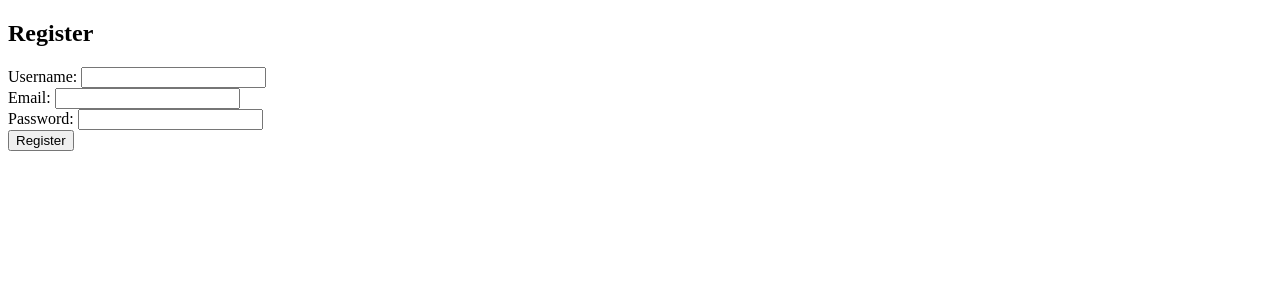
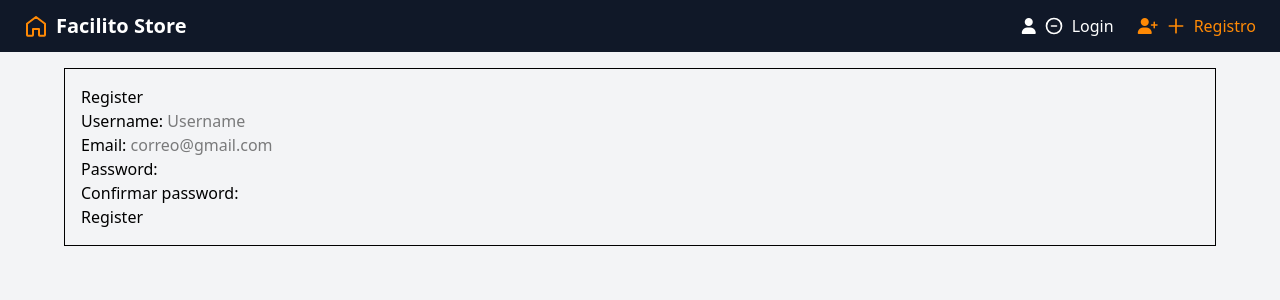
Before and after one commit to jimmyegc/python-django-facilito-store, a Django app: page /usuarios/registro in a window 1280 px wide. Shown: the top 300 px of the page. Run offline with Django 5.2, Linux system fonts and the light colour scheme; some libraries are stand-ins or nearby versions.

Commit message:
Fix 10032025

```diff
--- a/facilito_store/forms.py
+++ b/facilito_store/forms.py
@@ -1,6 +1,36 @@
 from django import forms
+from django.contrib.auth.models import User
 
 class RegisterForm(forms.Form):
-    username = forms.CharField(required=True, min_length=4, max_length=50)
-    email = forms.EmailField(required=True)
-    password = forms.CharField(required=True)
+    username = forms.CharField(required=True, min_length=4, max_length=50, widget=forms.TextInput(attrs={'class':'form-control', 'id': 'username', 'placeholder': 'Username'}))
+    email = forms.EmailField(required=True, widget=forms.EmailInput(attrs={'class': 'form-control', 'id': 'email', 'placeholder': 'correo@gmail.com'}))
+    password = forms.CharField(required=True, widget=forms.PasswordInput())
+    password2 = forms.CharField(label='Confirmar password', required=True, widget=forms.PasswordInput(attrs={'class': 'form-control'}))
+
+    def clean_username(self):
+        username = self.cleaned_data.get('username')
+
+        if User.objects.filter(username=username).exists():
+            raise forms.ValidationError('El username ya se encuentra en uso.')
+
+        return username
+
+    def clean_email(self):
+        email = self.cleaned_data.get('email')
+
+        if User.objects.filter(email=email).exists():
+            raise forms.ValidationError('El email ya se encuentra en uso.')
+
+        return email
+
+    def clean(self): #Validar campos que dependan de uno del otro
+        cleaned_data = super().clean()
+        if cleaned_data.get('password2') != cleaned_data.get('password'):
+            self.add_error('password2', 'El password no coincide')
+
+    def save(self):
+        return User.objects.create_user(
+                    self.cleaned_data.get('username'),
+                    self.cleaned_data.get('email'),
+                    self.cleaned_data.get('password'),
+                )
--- a/facilito_store/settings.py
+++ b/facilito_store/settings.py
@@ -38,6 +38,7 @@ INSTALLED_APPS = [
     'django.contrib.sessions',
     'django.contrib.messages',
     'django.contrib.staticfiles',
+    'products'
 ]
 
 MIDDLEWARE = [
--- a/facilito_store/views.py
+++ b/facilito_store/views.py
@@ -3,6 +3,7 @@ from django.contrib import messages
 from django.contrib.auth import login
 from django.contrib.auth import logout
 from django.contrib.auth import authenticate
+from django.contrib.auth.models import User
 from .forms import RegisterForm
 
 def index(request):
@@ -16,6 +17,9 @@ def index(request):
     })
 
 def login_view (request):
+    if request.user.is_authenticated:
+        return redirect('index')
+
     if request.method == 'POST':
         username = request.POST['username']
         password = request.POST['password']
@@ -35,7 +39,17 @@ def logout_view(request):
     return redirect('login')
 
 def register(request):
-    form = RegisterForm()
+    if request.user.is_authenticated:
+        return redirect('index')
+
+    form = RegisterForm(request.POST or None) #POST se genera con lo que envia el usuario
+    if request.method == 'POST' and form.is_valid():
+        user = form.save()
+        if user:
+            login(request, user)
+            messages.success(request, 'Usuario creado con éxito.')
+            return redirect('index')
+
     return render(request, 'users/register.html', {
         'form': form
     })
--- /dev/null
+++ b/products/admin.py
@@ -0,0 +1,4 @@
+from django.contrib import admin
+from .models import Product
+
+admin.site.register(Product)
--- /dev/null
+++ b/products/apps.py
@@ -0,0 +1,6 @@
+from django.apps import AppConfig
+
+
+class ProductsConfig(AppConfig):
+    default_auto_field = 'django.db.models.BigAutoField'
+    name = 'products'
--- /dev/null
+++ b/products/tests.py
@@ -0,0 +1,3 @@
+from django.test import TestCase
+
+# Create your tests here.
--- /dev/null
+++ b/products/views.py
@@ -0,0 +1,3 @@
+from django.shortcuts import render
+
+# Create your views here.
--- /dev/null
+++ b/templates/base.html
@@ -0,0 +1,23 @@
+{% load static %}
+<!DOCTYPE html>
+<html lang="en">
+
+<head>
+  <meta charset="UTF-8">
+  <meta name="viewport" content="width=device-width, initial-scale=1.0">
+  <title></title>
+  <script src="https://cdn.jsdelivr.net/npm/@tailwindcss/browser@4"></script>
+  <link rel="stylesheet" href="{% static 'css/style.css' %}">
+</head>
+
+<body class="bg-gray-100">
+  {% include 'navbar.html' %}
+  {% include 'messages.html' %}
+  <div class="max-w-6xl border mx-auto mt-4 p-4">
+    {% block content %}
+    {% endblock %}
+  </div>
+</body>
+<script src="https://kit.fontawesome.com/9af4a6305a.js" crossorigin="anonymous"></script>
+
+</html>
--- /dev/null
+++ b/templates/messages.html
@@ -0,0 +1,5 @@
+{% if messages %}
+{% for message in messages %}
+<div class="{% if message.tags == 'success'%} alert-success {%else%} alert-danger {%endif%}">{{ message }}</div>
+{% endfor %}
+{% endif %}
--- /dev/null
+++ b/templates/navbar.html
@@ -0,0 +1,101 @@
+{% url 'login' as login %}
+{% url 'register' as register %}
+<nav class="bg-gray-900 text-white px-6 py-3">
+  <div class="flex items-center justify-between">
+    <!-- Logo / Nombre -->
+    <a href="#" class="text-xl font-bold flex items-center gap-2">
+      <!-- Icono Home -->
+      <svg xmlns="http://www.w3.org/2000/svg" class="h-6 w-6 text-orange-400" fill="none" viewBox="0 0 24 24"
+        stroke="currentColor">
+        <path stroke-linecap="round" stroke-linejoin="round" stroke-width="2"
+          d="M3 9.75L12 3l9 6.75V21a.75.75 0 01-.75.75h-4.5a.75.75 0 01-.75-.75V15h-6v6a.75.75 0 01-.75.75h-4.5A.75.75 0 013 21V9.75z" />
+      </svg>
+      Facilito Store
+    </a>
+
+    <!-- Botón Hamburguesa (móvil) -->
+    <button id="menu-btn" class="md:hidden focus:outline-none">
+      <svg xmlns="http://www.w3.org/2000/svg" class="h-7 w-7 text-white" fill="none" viewBox="0 0 24 24"
+        stroke="currentColor">
+        <path stroke-linecap="round" stroke-linejoin="round" stroke-width="2" d="M4 6h16M4 12h16M4 18h16" />
+      </svg>
+    </button>
+
+    <!-- Menú (desktop) -->
+    <ul class="hidden md:flex gap-6 font-medium">
+      {% if user.is_authenticated %}
+      <li>
+        <a href="{% url 'logout' %}" class="flex items-center gap-2 hover:text-orange-400">
+          <span class="fas fa-sign-in-alt"></span>
+          <svg xmlns="http://www.w3.org/2000/svg" class="h-5 w-5" fill="none" viewBox="0 0 24 24" stroke="currentColor">
+            <path stroke-linecap="round" stroke-linejoin="round" stroke-width="2" d="M17 16l4-4m0 0l-4-4m4 4H7" />
+          </svg>
+          Logout
+        </a>
+      </li>
+      {% else %}
+      <li>
+        <a href="{{ login }}"
+          class="flex items-center gap-2 hover:text-orange-400 {% if request.path == login %}text-orange-400{% endif %}">
+          <span class="fas fa-user"></span>
+          <svg xmlns="http://www.w3.org/2000/svg" class="h-5 w-5" fill="none" viewBox="0 0 24 24" stroke="currentColor">
+            <path stroke-linecap="round" stroke-linejoin="round" stroke-width="2"
+              d="M15 12H9m12 0a9 9 0 11-18 0 9 9 0 0118 0z" />
+          </svg>
+          Login
+        </a>
+      </li>
+      <li>
+        <a href="{{ register }}"
+          class="flex items-center gap-2 hover:text-orange-400 {% if request.path == register %}text-orange-400{% endif %}">
+          <span class="fas fa-user-plus"></span>
+          <svg xmlns="http://www.w3.org/2000/svg" class="h-5 w-5" fill="none" viewBox="0 0 24 24" stroke="currentColor">
+            <path stroke-linecap="round" stroke-linejoin="round" stroke-width="2" d="M12 4v16m8-8H4" />
+          </svg>
+          Registro
+        </a>
+      </li>
+      {% endif %}
+
+
+    </ul>
+  </div>
+
+  <!-- Menú (móvil) -->
+  <ul id="mobile-menu" class="hidden flex-col gap-4 mt-4 md:hidden font-medium">
+    <li>
+      <a href="#" class="flex items-center gap-2 hover:text-orange-400">
+
+        <svg xmlns="http://www.w3.org/2000/svg" class="h-5 w-5" fill="none" viewBox="0 0 24 24" stroke="currentColor">
+          <path stroke-linecap="round" stroke-linejoin="round" stroke-width="2"
+            d="M15 12H9m12 0a9 9 0 11-18 0 9 9 0 0118 0z" />
+        </svg>
+        Login
+      </a>
+    </li>
+    <li>
+      <a href="#" class="flex items-center gap-2 hover:text-orange-400">
+        <svg xmlns="http://www.w3.org/2000/svg" class="h-5 w-5" fill="none" viewBox="0 0 24 24" stroke="currentColor">
+          <path stroke-linecap="round" stroke-linejoin="round" stroke-width="2" d="M12 4v16m8-8H4" />
+        </svg>
+        Registro
+      </a>
+    </li>
+    <li>
+      <a href="#" class="flex items-center gap-2 hover:text-orange-400">
+        <svg xmlns="http://www.w3.org/2000/svg" class="h-5 w-5" fill="none" viewBox="0 0 24 24" stroke="currentColor">
+          <path stroke-linecap="round" stroke-linejoin="round" stroke-width="2" d="M17 16l4-4m0 0l-4-4m4 4H7" />
+        </svg>
+        Logout
+      </a>
+    </li>
+  </ul>
+</nav>
+
+<script>
+  const btn = document.getElementById("menu-btn");
+  const menu = document.getElementById("mobile-menu");
+  btn.addEventListener("click", () => {
+    menu.classList.toggle("hidden");
+  });
+</script>
--- a/templates/users/register.html
+++ b/templates/users/register.html
@@ -1,19 +1,30 @@
-<!DOCTYPE html>
-<html lang="en">
+{% extends 'base.html' %}
+{% block content %}
+<h2>Register</h2>
+<form method="post">
+  {% csrf_token %}
+  <!-- <div>
+      {{ form.username.label_tag }}
+      {{ form.username }}
+    </div>
+    <div>
+      {{ form.email.label_tag }}
+      {{ form.email }}
+    </div>
+    <div>
+      {{ form.password.label_tag }}
+      {{ form.password }}
+    </div> -->
 
-<head>
-  <meta charset="UTF-8">
-  <meta name="viewport" content="width=device-width, initial-scale=1.0">
-  <title>Register</title>
-</head>
-
-<body>
-  <h2>Register</h2>
-  <form method="post">
-    {% csrf_token %}
-    {{ form }}
-    <button type="submit">Register</button>
-  </form>
-</body>
-
-</html>
+  {% for field in form %}
+  <div>
+    {{ field.label_tag }}
+    {{ field }}
+  </div>
+  {% if field.errors %}
+  {{ field.errors }}
+  {% endif %}
+  {% endfor %}
+  <button type="submit">Register</button>
+</form>
+{% endblock %}
```
Also changed, not shown: products/models.py (added, +10 -0 lines), templates/index.html (+3 -20 lines), templates/users/login.html (+4 -24 lines), Readme.md, db.sqlite3, products/__init__.py (added), products/migrations/0001_initial.py (added), products/migrations/__init__.py (added).
